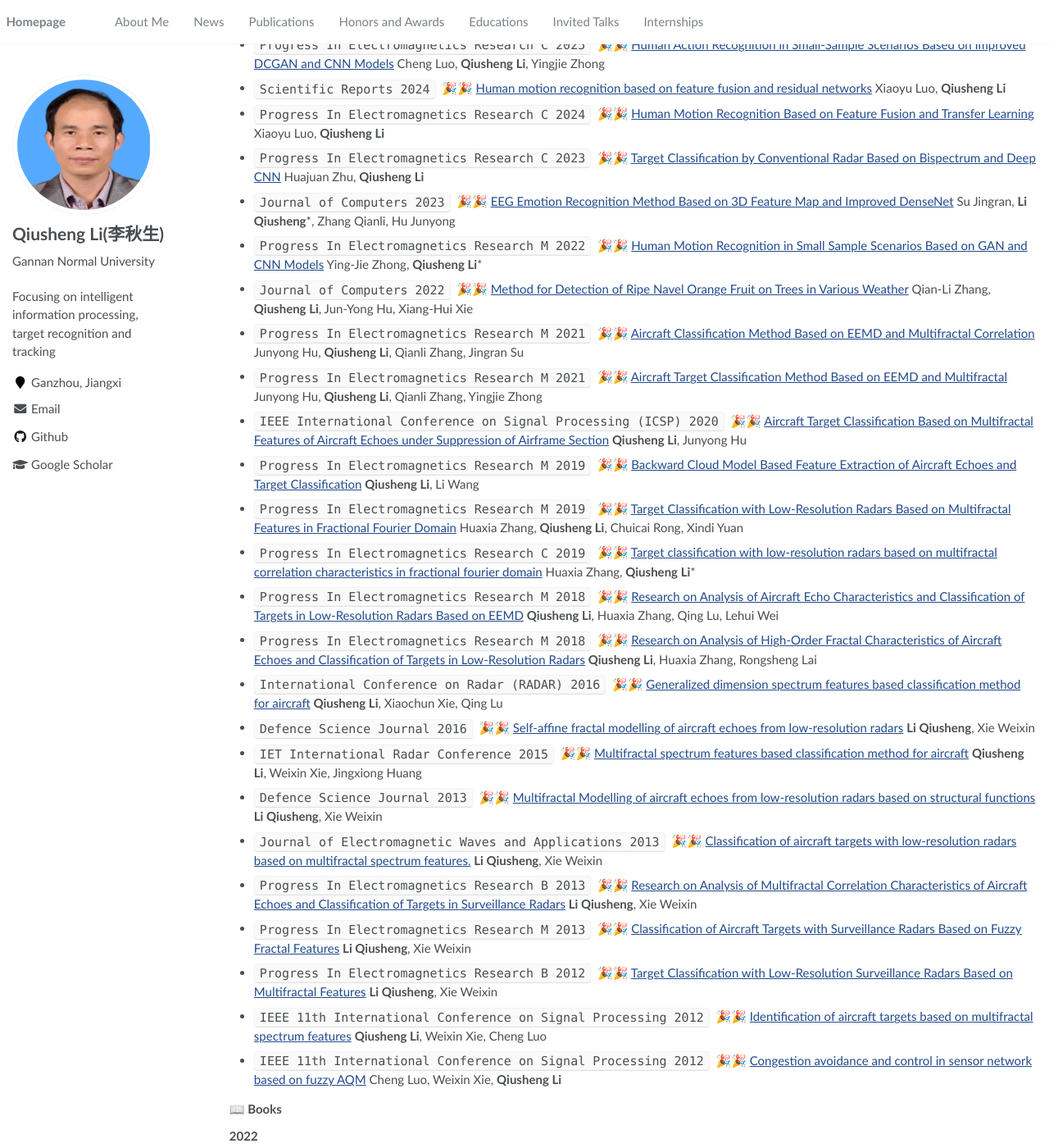
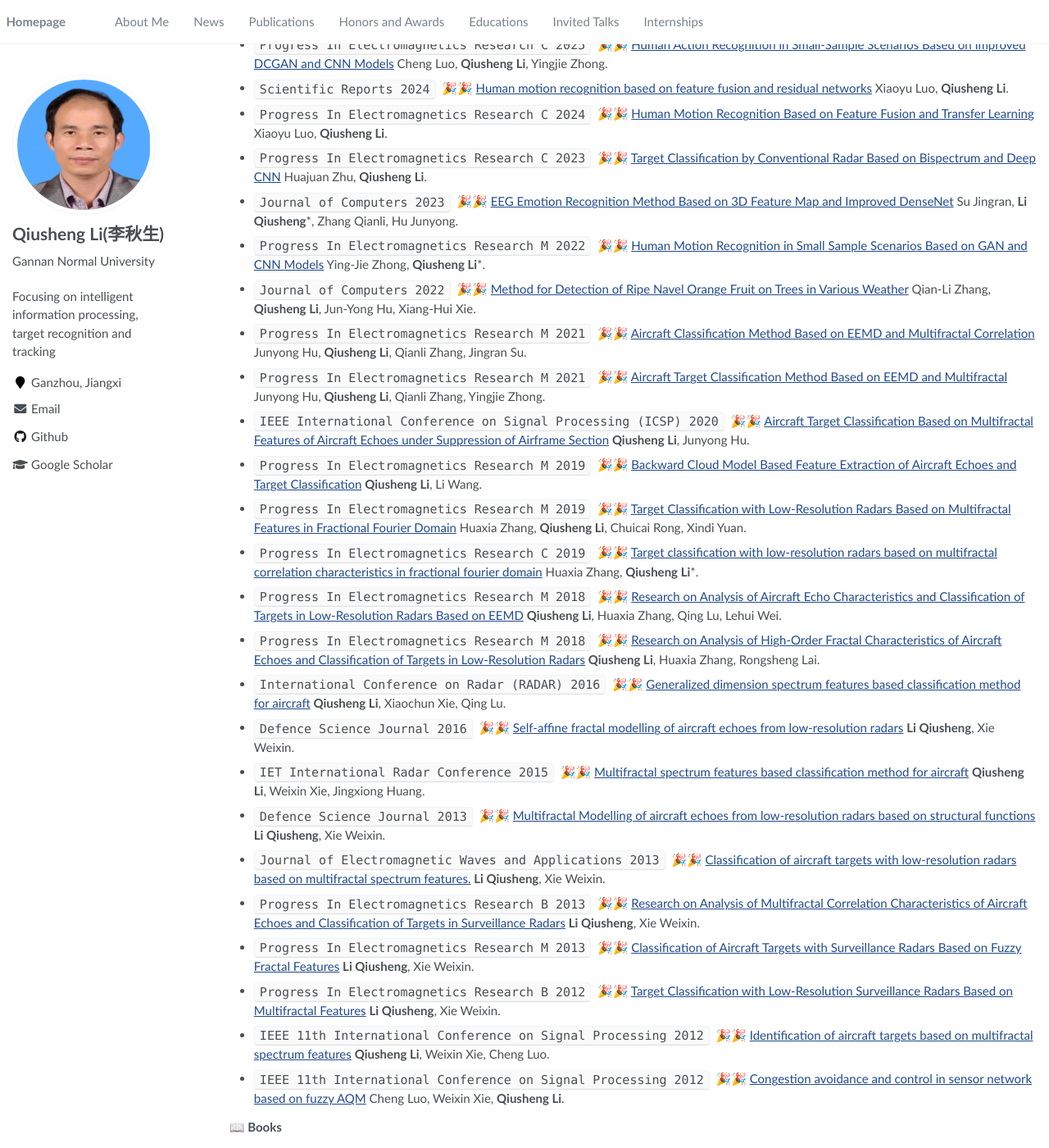
Before and after one commit to zhdongyuan/liqiusheng, a Jekyll site: the page built from _pages/about.md, in a window 1280 px wide and 1400 px high, scrolled down 564 px. Shown: the whole window at 82% size. Built offline with Jekyll 4.4.1, drawn with Linux system fonts in a browser that asks for light colours; some of the changed text lies outside the part shown.

```diff
--- a/_pages/about.md
+++ b/_pages/about.md
@@ -32,32 +32,32 @@ My research interests include algorithm innovation and system application in rad
 ### 📃 Papers
 
 - **Submitting......**
-- ``Progress In Electromagnetics Research C 2025`` &nbsp;🎉🎉 [Research on RandomPhaseFeedingOptimization and Sidelobe Suppression in Phased Arrays Based on Dynamic SFLA](https://www.jpier.org/issues/volume.html?paper=25052601) Li Wang, **Qiusheng Li**
-- ``Progress In Electromagnetics Research C 2025`` &nbsp;🎉🎉 [Human Action Recognition in Small-Sample Scenarios Based on Improved DCGAN and CNN Models](https://www.jpier.org/issues/volume.html?paper=25030402) Cheng Luo, **Qiusheng Li**, Yingjie Zhong
-- ``Scientific Reports 2024`` &nbsp;🎉🎉 [Human motion recognition based on feature fusion and residual networks](https://www.nature.com/articles/s41598-024-80783-7) Xiaoyu Luo, **Qiusheng Li**
-- ``Progress In Electromagnetics Research C 2024`` &nbsp;🎉🎉 [Human Motion Recognition Based on Feature Fusion and Transfer Learning](https://www.jpier.org/issues/volume.html?paper=24011602) Xiaoyu Luo, **Qiusheng Li**
-- ``Progress In Electromagnetics Research C 2023`` &nbsp;🎉🎉 [Target Classification by Conventional Radar Based on Bispectrum and Deep CNN](https://www.jpier.org/PIERC/pier.php?paper=22102401) Huajuan Zhu, **Qiusheng Li**
-- ``Journal of Computers 2023`` &nbsp;🎉🎉 [EEG Emotion Recognition Method Based on 3D Feature Map and Improved DenseNet](https://www.semanticscholar.org/paper/EEG-Emotion-Recognition-Method-Based-on-3D-Feature-Su-Su/f390cccf4963c43879f6693faa03c4fe801f49ad) Su Jingran, **Li Qiusheng***, Zhang Qianli, Hu Junyong
-- ``Progress In Electromagnetics Research M 2022`` &nbsp;🎉🎉 [Human Motion Recognition in Small Sample Scenarios Based on GAN and CNN Models](https://www.jpier.org/PIERM/pier.php?paper=22070204) Ying-Jie Zhong, **Qiusheng Li***
-- ``Journal of Computers 2022`` &nbsp;🎉🎉 [ Method for Detection of Ripe Navel Orange Fruit on Trees in Various Weather](https://ericdata.com/tw/detail.aspx?no=905357) Qian-Li Zhang, **Qiusheng Li**, Jun-Yong Hu, Xiang-Hui Xie
-- ``Progress In Electromagnetics Research M 2021`` &nbsp;🎉🎉 [Aircraft Classification Method Based on EEMD and Multifractal Correlation](https://www.jpier.org/PIERM/pier.php?paper=21071202) Junyong Hu, **Qiusheng Li**, Qianli Zhang, Jingran Su
-- ``Progress In Electromagnetics Research M 2021`` &nbsp;🎉🎉 [Aircraft Target Classification Method Based on EEMD and Multifractal](https://www.jpier.org/issues/volume.html?paper=20101802) Junyong Hu, **Qiusheng Li**, Qianli Zhang, Yingjie Zhong
-- ``IEEE International Conference on Signal Processing (ICSP) 2020`` &nbsp;🎉🎉 [Aircraft Target Classification Based on Multifractal Features of Aircraft Echoes under Suppression of Airframe Section](https://ieeexplore.ieee.org/document/9320973) **Qiusheng Li**, Junyong Hu
-- ``Progress In Electromagnetics Research M 2019`` &nbsp;🎉🎉 [Backward Cloud Model Based Feature Extraction of Aircraft Echoes and Target Classification](https://www.jpier.org/PIERM/pier.php?paper=19072301) **Qiusheng Li**, Li Wang
-- ``Progress In Electromagnetics Research M 2019`` &nbsp;🎉🎉 [Target Classification with Low-Resolution Radars Based on Multifractal Features in Fractional Fourier Domain](https://www.jpier.org/pierm/pier.php?paper=18110503) Huaxia Zhang, **Qiusheng Li**, Chuicai Rong, Xindi Yuan
-- ``Progress In Electromagnetics Research C 2019`` &nbsp;🎉🎉 [Target classification with low-resolution radars based on multifractal correlation characteristics in fractional fourier domain](https://www.jpier.org/PIERC/pier.php?paper=19040702) Huaxia Zhang, **Qiusheng Li***
-- ``Progress In Electromagnetics Research M 2018`` &nbsp;🎉🎉 [Research on Analysis of Aircraft Echo Characteristics and Classification of Targets in Low-Resolution Radars Based on EEMD](https://www.jpier.org/pierm/pier.php?paper=18030904) **Qiusheng Li**, Huaxia Zhang, Qing Lu, Lehui Wei
-- ``Progress In Electromagnetics Research M 2018`` &nbsp;🎉🎉 [Research on Analysis of High-Order Fractal Characteristics of Aircraft Echoes and Classification of Targets in Low-Resolution Radars](https://www.jpier.org/pierm/pier.php?paper=18081101) **Qiusheng Li**, Huaxia Zhang, Rongsheng Lai
-- ``International Conference on Radar (RADAR) 2016`` &nbsp;🎉🎉 [Generalized dimension spectrum features based classification method for aircraft](https://ieeexplore.ieee.org/abstract/document/8059507) **Qiusheng Li**, Xiaochun Xie, Qing Lu
-- ``Defence Science Journal 2016`` &nbsp;🎉🎉 [Self-affine fractal modelling of aircraft echoes from low-resolution radars](https://ieeexplore.ieee.org/document/6624560) **Li Qiusheng**, Xie Weixin
-- ``IET International Radar Conference 2015`` &nbsp;🎉🎉 [Multifractal spectrum features based classification method for aircraft](https://ieeexplore.ieee.org/abstract/document/7455163) **Qiusheng Li**, Weixin Xie, Jingxiong Huang
-- ``Defence Science Journal 2013`` &nbsp;🎉🎉 [Multifractal Modelling of aircraft echoes from low-resolution radars based on structural functions](https://pdfs.semanticscholar.org/d23e/4802df78c0898fe7c8050fbcbc774286e0b6.pdf) **Li Qiusheng**, Xie Weixin
-- ``Journal of Electromagnetic Waves and Applications 2013`` &nbsp;🎉🎉 [Classification of aircraft targets with low-resolution radars based on multifractal spectrum features.](https://doi.org/10.1080/09205071.2013.832394) **Li Qiusheng**, Xie Weixin
-- ``Progress In Electromagnetics Research B 2013`` &nbsp;🎉🎉 [Research on Analysis of Multifractal Correlation Characteristics of Aircraft Echoes and Classification of Targets in Surveillance Radars](https://www.jpier.org/issues/volume.html?paper=13052202) **Li Qiusheng**, Xie Weixin
-- ``Progress In Electromagnetics Research M 2013`` &nbsp;🎉🎉 [Classification of Aircraft Targets with Surveillance Radars Based on Fuzzy Fractal Features](https://www.jpier.org/pierm/pier.php?paper=12121601) **Li Qiusheng**, Xie Weixin
-- ``Progress In Electromagnetics Research B 2012`` &nbsp;🎉🎉 [Target Classification with Low-Resolution Surveillance Radars Based on Multifractal Features](https://www.jpier.org/pierb/pier.php?paper=12091509) **Li Qiusheng**, Xie Weixin
-- ``IEEE 11th International Conference on Signal Processing 2012`` &nbsp;🎉🎉 [Identification of aircraft targets based on multifractal spectrum features](https://ieeexplore.ieee.org/abstract/document/6491934) **Qiusheng Li**, Weixin Xie, Cheng Luo
-- ``IEEE 11th International Conference on Signal Processing 2012`` &nbsp;🎉🎉 [Congestion avoidance and control in sensor network based on fuzzy AQM](https://ieeexplore.ieee.org/abstract/document/6492003) Cheng Luo, Weixin Xie, **Qiusheng Li**
+- ``Progress In Electromagnetics Research C 2025`` &nbsp;🎉🎉 [Research on RandomPhaseFeedingOptimization and Sidelobe Suppression in Phased Arrays Based on Dynamic SFLA](https://www.jpier.org/issues/volume.html?paper=25052601) Li Wang, **Qiusheng Li**.
+- ``Progress In Electromagnetics Research C 2025`` &nbsp;🎉🎉 [Human Action Recognition in Small-Sample Scenarios Based on Improved DCGAN and CNN Models](https://www.jpier.org/issues/volume.html?paper=25030402) Cheng Luo, **Qiusheng Li**, Yingjie Zhong.
+- ``Scientific Reports 2024`` &nbsp;🎉🎉 [Human motion recognition based on feature fusion and residual networks](https://www.nature.com/articles/s41598-024-80783-7) Xiaoyu Luo, **Qiusheng Li**.
+- ``Progress In Electromagnetics Research C 2024`` &nbsp;🎉🎉 [Human Motion Recognition Based on Feature Fusion and Transfer Learning](https://www.jpier.org/issues/volume.html?paper=24011602) Xiaoyu Luo, **Qiusheng Li**.
+- ``Progress In Electromagnetics Research C 2023`` &nbsp;🎉🎉 [Target Classification by Conventional Radar Based on Bispectrum and Deep CNN](https://www.jpier.org/PIERC/pier.php?paper=22102401) Huajuan Zhu, **Qiusheng Li**.
+- ``Journal of Computers 2023`` &nbsp;🎉🎉 [EEG Emotion Recognition Method Based on 3D Feature Map and Improved DenseNet](https://www.semanticscholar.org/paper/EEG-Emotion-Recognition-Method-Based-on-3D-Feature-Su-Su/f390cccf4963c43879f6693faa03c4fe801f49ad) Su Jingran, **Li Qiusheng***, Zhang Qianli, Hu Junyong.
+- ``Progress In Electromagnetics Research M 2022`` &nbsp;🎉🎉 [Human Motion Recognition in Small Sample Scenarios Based on GAN and CNN Models](https://www.jpier.org/PIERM/pier.php?paper=22070204) Ying-Jie Zhong, **Qiusheng Li***.
+- ``Journal of Computers 2022`` &nbsp;🎉🎉 [ Method for Detection of Ripe Navel Orange Fruit on Trees in Various Weather](https://ericdata.com/tw/detail.aspx?no=905357) Qian-Li Zhang, **Qiusheng Li**, Jun-Yong Hu, Xiang-Hui Xie.
+- ``Progress In Electromagnetics Research M 2021`` &nbsp;🎉🎉 [Aircraft Classification Method Based on EEMD and Multifractal Correlation](https://www.jpier.org/PIERM/pier.php?paper=21071202) Junyong Hu, **Qiusheng Li**, Qianli Zhang, Jingran Su.
+- ``Progress In Electromagnetics Research M 2021`` &nbsp;🎉🎉 [Aircraft Target Classification Method Based on EEMD and Multifractal](https://www.jpier.org/issues/volume.html?paper=20101802) Junyong Hu, **Qiusheng Li**, Qianli Zhang, Yingjie Zhong.
+- ``IEEE International Conference on Signal Processing (ICSP) 2020`` &nbsp;🎉🎉 [Aircraft Target Classification Based on Multifractal Features of Aircraft Echoes under Suppression of Airframe Section](https://ieeexplore.ieee.org/document/9320973) **Qiusheng Li**, Junyong Hu.
+- ``Progress In Electromagnetics Research M 2019`` &nbsp;🎉🎉 [Backward Cloud Model Based Feature Extraction of Aircraft Echoes and Target Classification](https://www.jpier.org/PIERM/pier.php?paper=19072301) **Qiusheng Li**, Li Wang.
+- ``Progress In Electromagnetics Research M 2019`` &nbsp;🎉🎉 [Target Classification with Low-Resolution Radars Based on Multifractal Features in Fractional Fourier Domain](https://www.jpier.org/pierm/pier.php?paper=18110503) Huaxia Zhang, **Qiusheng Li**, Chuicai Rong, Xindi Yuan.
+- ``Progress In Electromagnetics Research C 2019`` &nbsp;🎉🎉 [Target classification with low-resolution radars based on multifractal correlation characteristics in fractional fourier domain](https://www.jpier.org/PIERC/pier.php?paper=19040702) Huaxia Zhang, **Qiusheng Li***.
+- ``Progress In Electromagnetics Research M 2018`` &nbsp;🎉🎉 [Research on Analysis of Aircraft Echo Characteristics and Classification of Targets in Low-Resolution Radars Based on EEMD](https://www.jpier.org/pierm/pier.php?paper=18030904) **Qiusheng Li**, Huaxia Zhang, Qing Lu, Lehui Wei.
+- ``Progress In Electromagnetics Research M 2018`` &nbsp;🎉🎉 [Research on Analysis of High-Order Fractal Characteristics of Aircraft Echoes and Classification of Targets in Low-Resolution Radars](https://www.jpier.org/pierm/pier.php?paper=18081101) **Qiusheng Li**, Huaxia Zhang, Rongsheng Lai.
+- ``International Conference on Radar (RADAR) 2016`` &nbsp;🎉🎉 [Generalized dimension spectrum features based classification method for aircraft](https://ieeexplore.ieee.org/abstract/document/8059507) **Qiusheng Li**, Xiaochun Xie, Qing Lu.
+- ``Defence Science Journal 2016`` &nbsp;🎉🎉 [Self-affine fractal modelling of aircraft echoes from low-resolution radars](https://ieeexplore.ieee.org/document/6624560) **Li Qiusheng**, Xie Weixin.
+- ``IET International Radar Conference 2015`` &nbsp;🎉🎉 [Multifractal spectrum features based classification method for aircraft](https://ieeexplore.ieee.org/abstract/document/7455163) **Qiusheng Li**, Weixin Xie, Jingxiong Huang.
+- ``Defence Science Journal 2013`` &nbsp;🎉🎉 [Multifractal Modelling of aircraft echoes from low-resolution radars based on structural functions](https://pdfs.semanticscholar.org/d23e/4802df78c0898fe7c8050fbcbc774286e0b6.pdf) **Li Qiusheng**, Xie Weixin.
+- ``Journal of Electromagnetic Waves and Applications 2013`` &nbsp;🎉🎉 [Classification of aircraft targets with low-resolution radars based on multifractal spectrum features.](https://doi.org/10.1080/09205071.2013.832394) **Li Qiusheng**, Xie Weixin.
+- ``Progress In Electromagnetics Research B 2013`` &nbsp;🎉🎉 [Research on Analysis of Multifractal Correlation Characteristics of Aircraft Echoes and Classification of Targets in Surveillance Radars](https://www.jpier.org/issues/volume.html?paper=13052202) **Li Qiusheng**, Xie Weixin.
+- ``Progress In Electromagnetics Research M 2013`` &nbsp;🎉🎉 [Classification of Aircraft Targets with Surveillance Radars Based on Fuzzy Fractal Features](https://www.jpier.org/pierm/pier.php?paper=12121601) **Li Qiusheng**, Xie Weixin.
+- ``Progress In Electromagnetics Research B 2012`` &nbsp;🎉🎉 [Target Classification with Low-Resolution Surveillance Radars Based on Multifractal Features](https://www.jpier.org/pierb/pier.php?paper=12091509) **Li Qiusheng**, Xie Weixin.
+- ``IEEE 11th International Conference on Signal Processing 2012`` &nbsp;🎉🎉 [Identification of aircraft targets based on multifractal spectrum features](https://ieeexplore.ieee.org/abstract/document/6491934) **Qiusheng Li**, Weixin Xie, Cheng Luo.
+- ``IEEE 11th International Conference on Signal Processing 2012`` &nbsp;🎉🎉 [Congestion avoidance and control in sensor network based on fuzzy AQM](https://ieeexplore.ieee.org/abstract/document/6492003) Cheng Luo, Weixin Xie, **Qiusheng Li**.
 
 ### 📖 Books
 
@@ -88,7 +88,7 @@ My research interests include algorithm innovation and system application in rad
 - *2001.09 - 2004.03*, Master, Electronic and Information Engineering, Beihang University.
 - *1994.09 - 1998.07*, Undergraduate, Telecommunication Engineering, Shanghai Railway University, Shanghai.
 
-# 💬 Work Experience
+# 💻 Work Experience
 
 - *2006.07 - now*, School of Physics and Electronic Information, Gannan Normal University, Lecturer, Associate Professor
 - *2004.05 - 2006.04*, Engineer, Shanghai Radio Equipment Research Institute.
```
